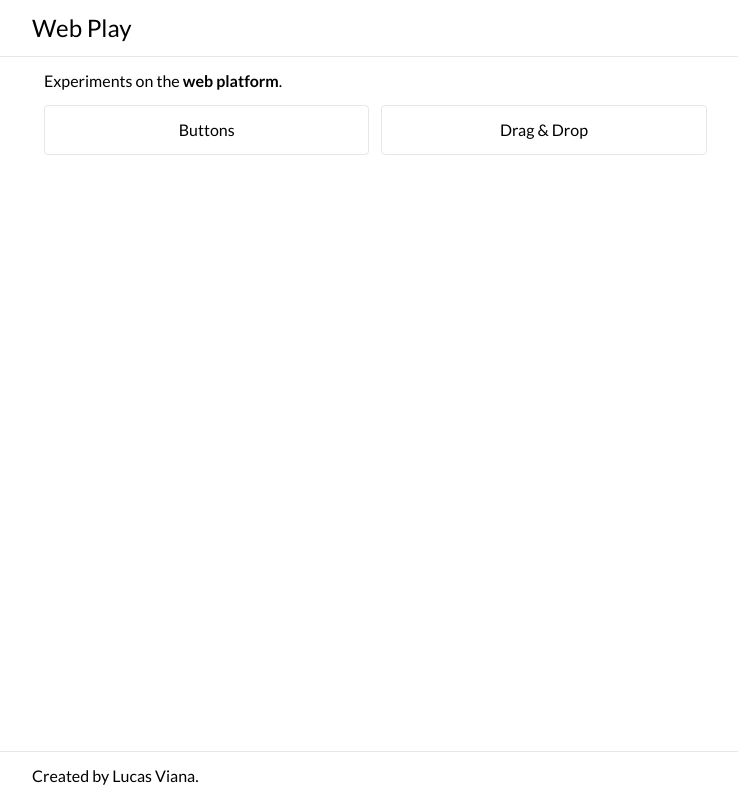
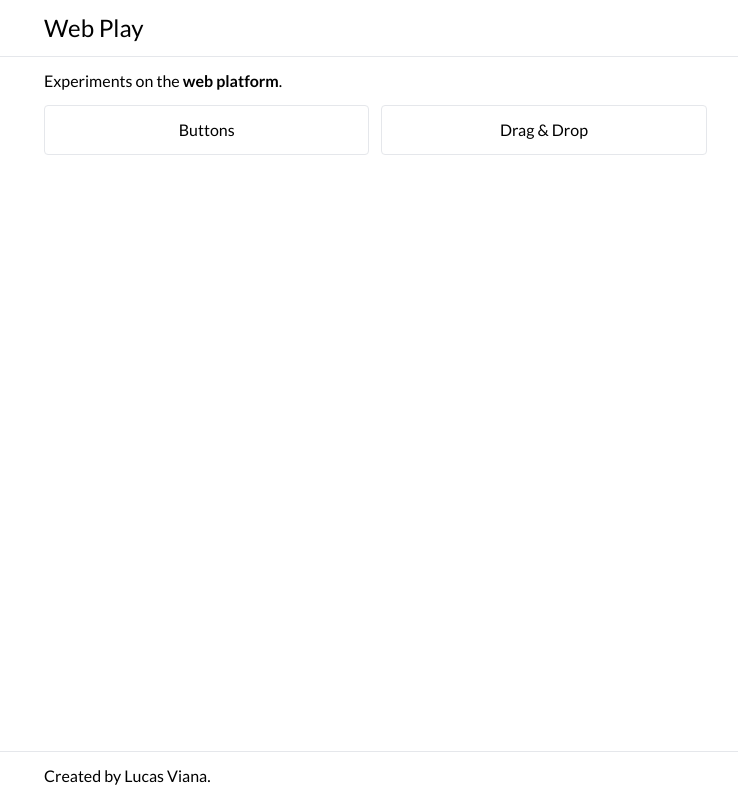
Before and after one commit to LSViana/web-labs, a Nuxt app: page / in a window 1280 px wide. Shown: the whole page, without its empty margins (96-834 px from the left). Built offline with nearby package versions, Linux system fonts and the light colour scheme.

Commit message:
Fix padding on the shared Header and Footer components

```diff
--- a/components/shared/surroundings/Footer.vue
+++ b/components/shared/surroundings/Footer.vue
@@ -1,6 +1,6 @@
 <template>
-  <footer class="p-3 border-t">
-    <Container>
+  <footer class="border-t">
+    <Container class="p-3">
       <span>Created by Lucas Viana.</span>
     </Container>
   </footer>
--- a/components/shared/surroundings/Header.vue
+++ b/components/shared/surroundings/Header.vue
@@ -1,6 +1,6 @@
 <template>
-  <header class="p-3 border-b">
-    <Container>
+  <header class="border-b">
+    <Container class="p-3">
       <h2 class="text-2xl">
         Web Play
       </h2>
```
